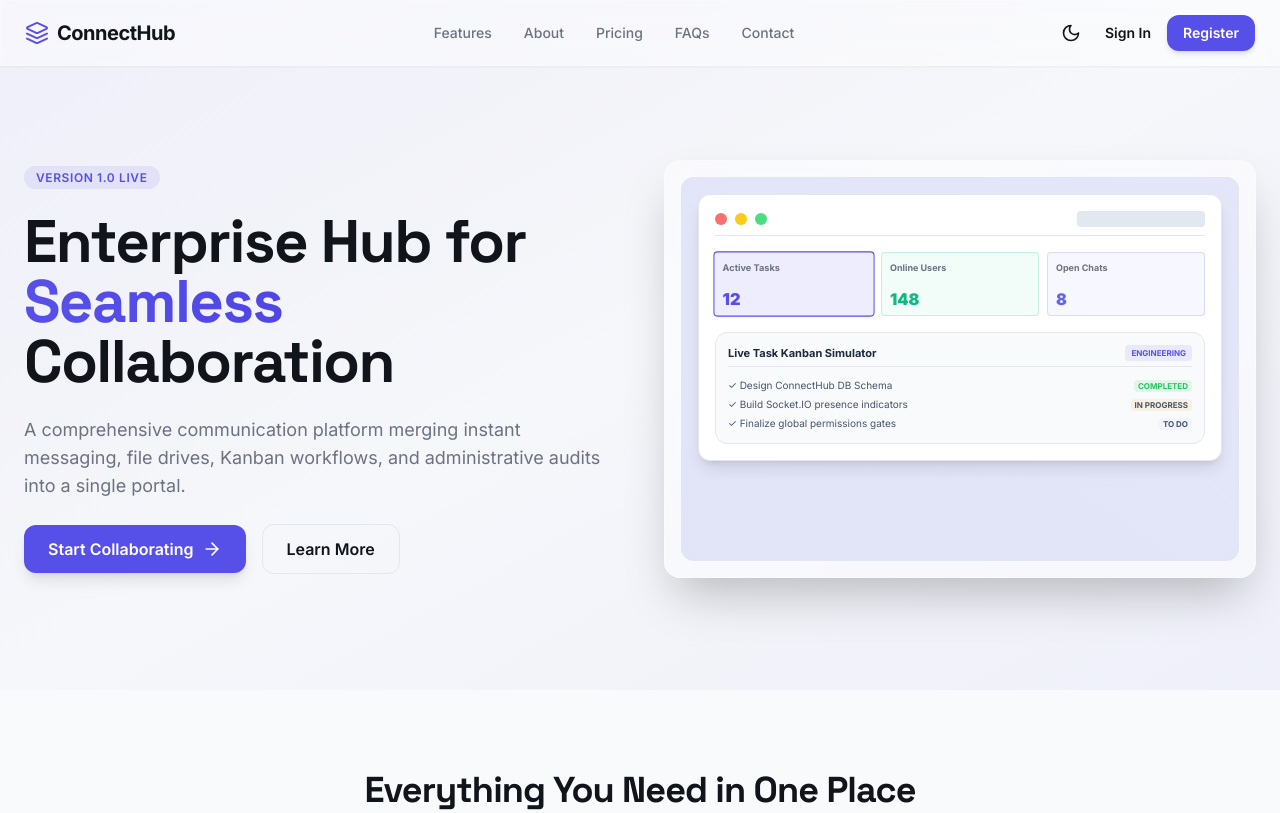
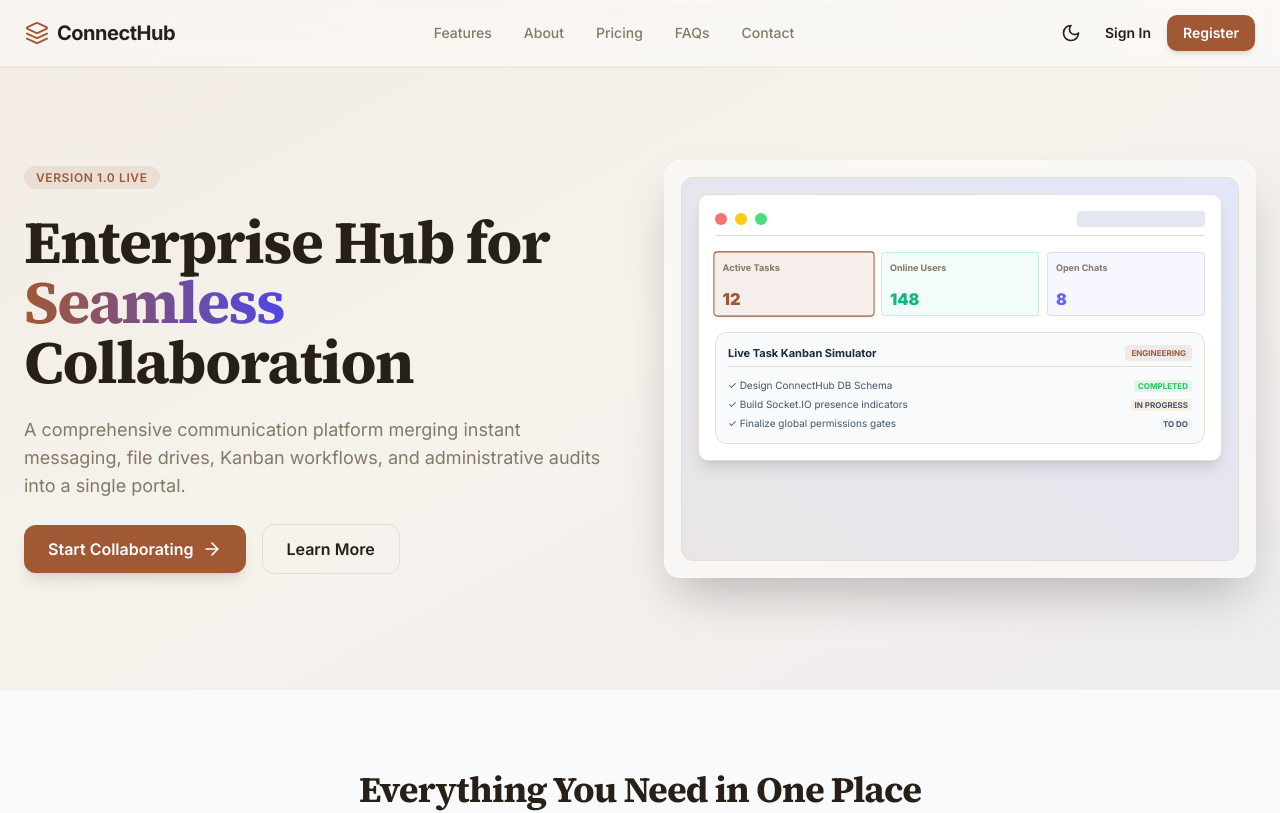
Before and after one commit to susahu020/ConnectHub, a Next.js app in the folder frontend/: page / in a window 1280 px wide. Shown: the top 813 px of the page. Built offline with nearby package versions, Linux system fonts and the light colour scheme; no server answers.

Commit message:
Issue fixed & Add New themes

```diff
--- a/frontend/src/app/(dashboard)/meetings/page.tsx
+++ b/frontend/src/app/(dashboard)/meetings/page.tsx
@@ -1816,6 +1816,23 @@ export default function MeetingsPage() {
     if (meetingStep === 'lobby') refetchMyMeetings();
   }, [meetingStep]);
 
+  // Keep "My Meetings" live: every other page's meeting data is React Query
+  // and gets invalidated automatically off the backend's `data_update`
+  // broadcast (see MODULE_QUERY_KEYS.meetings in hooks/useSocket.tsx), but
+  // this list is plain local state, so it needs its own listener. Without
+  // this, a new invite (or a host starting/cancelling a meeting) only shows
+  // up here after the invitee navigates away and back — not the moment it
+  // actually happens, which is what "shows up in their Meeting section"
+  // means for someone with this page open right now.
+  useEffect(() => {
+    if (!socket) return;
+    const handleMeetingsDataUpdate = ({ module }: { module: string }) => {
+      if (module === 'meetings' && meetingStep === 'lobby') refetchMyMeetings();
+    };
+    socket.on('data_update', handleMeetingsDataUpdate);
+    return () => { socket.off('data_update', handleMeetingsDataUpdate); };
+  }, [socket, meetingStep]);
+
   const toggleScheduleInvitee = (userId: string) => {
     setScheduleInviteeIds(prev => prev.includes(userId) ? prev.filter(id => id !== userId) : [...prev, userId]);
     // A co-host has to actually be invited — if they're being unchecked as an
@@ -2155,7 +2172,11 @@ export default function MeetingsPage() {
   };
 
   return (
-    <div className="flex-1 flex flex-col bg-white dark:bg-slate-905 dark:bg-slate-950 p-3 sm:p-8 overflow-hidden h-[calc(100vh-4rem)]">
+    <div
+      className={`flex-1 flex flex-col bg-white dark:bg-slate-905 dark:bg-slate-950 p-3 sm:p-8 h-[calc(100vh-4rem)] ${
+        meetingStep === 'lobby' ? 'overflow-y-auto' : 'overflow-hidden'
+      }`}
+    >
 
       {/* Resolving a ?code= link (calendar invite, feed entry, pasted link) —
           shown instead of the lobby form so opening a meeting link goes
@@ -2170,7 +2191,7 @@ export default function MeetingsPage() {
 
       {/* GOOGLE MEET LOBBY SCREEN */}
       {meetingStep === 'lobby' && !resolvingLinkCode && (
-        <div className="flex-grow flex flex-col lg:flex-row items-center justify-center max-w-6xl mx-auto w-full gap-12 lg:gap-24">
+        <div className="flex-grow flex flex-col lg:flex-row items-center lg:items-start justify-center max-w-6xl mx-auto w-full gap-12 lg:gap-24 lg:pt-10 pb-10">
 
           {/* LEFT SIDE: GOOGLE MEET CONFIG PANEL */}
           <div className="w-full lg:w-1/2 space-y-12 text-left animate-in fade-in duration-300">
--- a/frontend/src/app/globals.css
+++ b/frontend/src/app/globals.css
@@ -4,42 +4,44 @@
 
 @layer base {
   :root {
-    /* ConnectHub — "Slate & Signal" design system */
-    --background: 225 28.6% 97.3%;
-    --foreground: 228 21.7% 9%;
+    /* ConnectHub — "Paper" design system: warm cream surfaces, serif
+       headings, a rust accent. Replaces the earlier "Slate & Signal"
+       indigo/slate system — see design review, Aug 2026. */
+    --background: 42 33.3% 94.7%;
+    --foreground: 33 24.4% 12.2%;
 
-    --card: 0 0% 100%;
-    --card-foreground: 228 21.7% 9%;
+    --card: 40 60% 99%;
+    --card-foreground: 33 24.4% 12.2%;
 
-    --popover: 0 0% 100%;
-    --popover-foreground: 228 21.7% 9%;
+    --popover: 40 60% 99%;
+    --popover-foreground: 33 24.4% 12.2%;
 
-    --primary: 242.8 76.8% 61.2%;
-    --primary-foreground: 0 0% 100%;
-    --primary-dark: 242.7 67.8% 54.9%;
-    --primary-light: 243.3 82.9% 70.2%;
+    --primary: 20.8 51.1% 41.4%;
+    --primary-foreground: 40 60% 99%;
+    --primary-dark: 20.6 62.7% 32.7%;
+    --primary-light: 21 47% 54%;
 
-    --secondary: 228 21.7% 95.5%;
-    --secondary-foreground: 228 21.7% 9%;
+    --secondary: 40 30% 91.2%;
+    --secondary-foreground: 33 24.4% 12.2%;
 
-    --muted: 228 21.7% 95.5%;
-    --muted-foreground: 220 8.9% 46.1%;
+    --muted: 40 30% 91.2%;
+    --muted-foreground: 35 12.8% 45.9%;
 
-    --accent: 243.8 72.7% 95.7%;
-    --accent-foreground: 242.7 67.8% 54.9%;
+    --accent: 28 47.8% 91%;
+    --accent-foreground: 20.6 62.7% 32.7%;
 
-    --destructive: 7.2 67.1% 51.2%;
-    --destructive-foreground: 0 0% 100%;
+    --destructive: 5.3 55.6% 46.9%;
+    --destructive-foreground: 40 60% 99%;
 
-    --success: 162.9 78.3% 32.5%;
-    --success-foreground: 0 0% 100%;
+    --success: 118.6 22.6% 39%;
+    --success-foreground: 40 60% 99%;
 
-    --warning: 36.9 85.6% 38%;
-    --warning-foreground: 0 0% 100%;
+    --warning: 47.6 55.6% 34.5%;
+    --warning-foreground: 40 60% 99%;
 
-    --border: 220 19.1% 90.8%;
-    --input: 220 19.1% 88%;
-    --ring: 242.8 76.8% 61.2%;
+    --border: 38 26.1% 86%;
+    --input: 38 22% 82%;
+    --ring: 20.8 51.1% 41.4%;
 
     /* Reserved for celebration moments (birthdays, anniversaries, kudos) — a
        deliberate warm exception, not used for ordinary UI chrome or actions. */
@@ -49,59 +51,59 @@
 
     /* Distinct from --primary on purpose — for informational badges/labels
        (meeting types, notices) that shouldn't visually read as a brand action. */
-    --info: 214.4 84.1% 55.7%;
-    --info-dark: 214.5 74.2% 44.1%;
-    --info-light: 213.6 88.2% 66.7%;
+    --info: 209.4 33.9% 42.9%;
+    --info-dark: 209.6 39.4% 32.9%;
+    --info-light: 209.4 33% 55%;
     --info-foreground: 0 0% 100%;
 
-    --radius: 0.75rem;
+    --radius: 0.625rem;
   }
 
   .dark {
-    --background: 222.9 21.2% 6.5%;
-    --foreground: 222.9 22.6% 93.9%;
+    --background: 33 22.2% 8.8%;
+    --foreground: 42 33.3% 92.9%;
 
-    --card: 225 21.4% 11%;
-    --card-foreground: 222.9 22.6% 93.9%;
+    --card: 32 18.6% 12.9%;
+    --card-foreground: 42 33.3% 92.9%;
 
-    --popover: 225 21.4% 11%;
-    --popover-foreground: 222.9 22.6% 93.9%;
+    --popover: 32 18.6% 12.9%;
+    --popover-foreground: 42 33.3% 92.9%;
 
-    --primary: 243.3 82.9% 70.2%;
-    --primary-foreground: 225 21.4% 11%;
-    --primary-dark: 242.8 76.8% 61.2%;
-    --primary-light: 243.6 90% 78%;
+    --primary: 21.9 60.9% 59.8%;
+    --primary-foreground: 32 22% 11%;
+    --primary-dark: 20.8 51.1% 41.4%;
+    --primary-light: 22.5 68.5% 68.6%;
 
-    --secondary: 222.9 19.4% 14.1%;
-    --secondary-foreground: 222.9 22.6% 93.9%;
+    --secondary: 30 15.9% 17.5%;
+    --secondary-foreground: 42 33.3% 92.9%;
 
-    --muted: 222.9 19.4% 14.1%;
-    --muted-foreground: 222.5 11.5% 59.2%;
+    --muted: 30 15.9% 17.5%;
+    --muted-foreground: 34 15% 61.6%;
 
-    --accent: 229.7 29.3% 19.4%;
-    --accent-foreground: 243.3 82.9% 70.2%;
+    --accent: 27 24.4% 20.8%;
+    --accent-foreground: 22.5 68.5% 68.6%;
 
-    --destructive: 6.3 59.7% 31.2%;
-    --destructive-foreground: 222.9 22.6% 93.9%;
+    --destructive: 4.7 53.1% 55.7%;
+    --destructive-foreground: 32 22% 11%;
 
-    --success: 162.9 60% 42%;
-    --success-foreground: 222.9 21.2% 6.5%;
+    --success: 118.9 20% 51.6%;
+    --success-foreground: 32 22% 11%;
 
-    --warning: 36.9 70% 52%;
-    --warning-foreground: 222.9 21.2% 6.5%;
+    --warning: 48 43.1% 50%;
+    --warning-foreground: 32 22% 11%;
 
-    --border: 221.2 17.4% 18%;
-    --input: 221.2 17.4% 18%;
-    --ring: 243.3 82.9% 70.2%;
+    --border: 29 21.6% 20%;
+    --input: 29 21.6% 20%;
+    --ring: 21.9 60.9% 59.8%;
 
     --warm: 30.4 70% 62%;
     --warm-dark: 30.4 63.4% 54.3%;
-    --warm-foreground: 222.9 21.2% 6.5%;
+    --warm-foreground: 32 22% 11%;
 
-    --info: 214 87.2% 69.4%;
-    --info-dark: 214.4 84.1% 55.7%;
-    --info-light: 213.6 90% 78%;
-    --info-foreground: 222.9 21.2% 6.5%;
+    --info: 209.6 62.4% 63.9%;
+    --info-dark: 209.4 33.9% 42.9%;
+    --info-light: 209.6 68% 74%;
+    --info-foreground: 32 22% 11%;
   }
 }
 
@@ -116,7 +118,8 @@
     transition: background-color 0.3s ease, color 0.3s ease, border-color 0.3s ease;
   }
   h1, h2, h3, h4 {
-    font-family: 'Space Grotesk', 'Inter', -apple-system, BlinkMacSystemFont, "Segoe UI", Roboto, "Helvetica Neue", Arial, sans-serif;
+    font-family: 'Source Serif 4', Georgia, 'Times New Roman', serif;
+    font-weight: 600;
     letter-spacing: -0.01em;
   }
 }
@@ -144,7 +147,7 @@
 }
 
 .dark .glass {
-  background: rgba(15, 23, 42, 0.45);
+  background: rgba(27, 22, 15, 0.5);
   backdrop-filter: blur(12px);
   -webkit-backdrop-filter: blur(12px);
   border: 1px solid rgba(255, 255, 255, 0.05);
--- a/frontend/src/app/layout.tsx
+++ b/frontend/src/app/layout.tsx
@@ -18,7 +18,7 @@ export default function RootLayout({
       <head>
         <link rel="preconnect" href="https://fonts.googleapis.com" />
         <link rel="preconnect" href="https://fonts.gstatic.com" crossOrigin="anonymous" />
-        <link href="https://fonts.googleapis.com/css2?family=Inter:wght@100..900&family=Space+Grotesk:wght@500;600;700&display=swap" rel="stylesheet" />
+        <link href="https://fonts.googleapis.com/css2?family=Inter:wght@100..900&family=Source+Serif+4:opsz,wght@8..60,500;8..60,600;8..60,700&display=swap" rel="stylesheet" />
       </head>
       <body className="min-h-screen bg-background text-foreground antialiased">
         <Providers>{children}</Providers>
--- a/frontend/src/components/layout/Sidebar.tsx
+++ b/frontend/src/components/layout/Sidebar.tsx
@@ -94,7 +94,7 @@ export function Sidebar({
 
       <aside
         aria-label="Primary navigation"
-        className={`fixed inset-y-0 left-0 z-50 h-full flex flex-col shrink-0 bg-white dark:bg-slate-900 border-r border-border transition-[width,transform] duration-200 ease-out md:relative md:translate-x-0 ${
+        className={`fixed inset-y-0 left-0 z-50 h-full flex flex-col shrink-0 bg-card border-r border-border transition-[width,transform] duration-200 ease-out md:relative md:translate-x-0 ${
           collapsed ? 'w-[72px]' : 'w-64'
         } ${mobileOpen ? 'translate-x-0' : '-translate-x-full'}`}
       >
@@ -232,7 +232,7 @@ export function Sidebar({
                 )}
               </div>
               <span
-                className={`absolute bottom-0 right-0 h-2.5 w-2.5 rounded-full border-2 border-white dark:border-slate-900 ${
+                className={`absolute bottom-0 right-0 h-2.5 w-2.5 rounded-full border-2 border-card ${
                   STATUS_DOT_CLASS[user.status] ?? 'bg-slate-400'
                 }`}
               />
@@ -259,7 +259,7 @@ export function Sidebar({
             {statusMenuOpen && (
               <div
                 role="menu"
-                className={`absolute bottom-12 bg-white dark:bg-slate-900 border border-border p-1.5 rounded-xl shadow-xl w-48 z-50 space-y-0.5 animate-slide-up ${
+                className={`absolute bottom-12 bg-popover border border-border p-1.5 rounded-xl shadow-xl w-48 z-50 space-y-0.5 animate-slide-up ${
                   collapsed ? 'left-14' : 'left-1'
                 }`}
               >
```
Also changed, not shown: frontend/src/components/calendar/CalendarMonthGrid.tsx (+56 -2 lines), frontend/src/components/layout/TopBar.tsx (+4 -4 lines), 1 other file (tests, documents, lock files or other folders).
